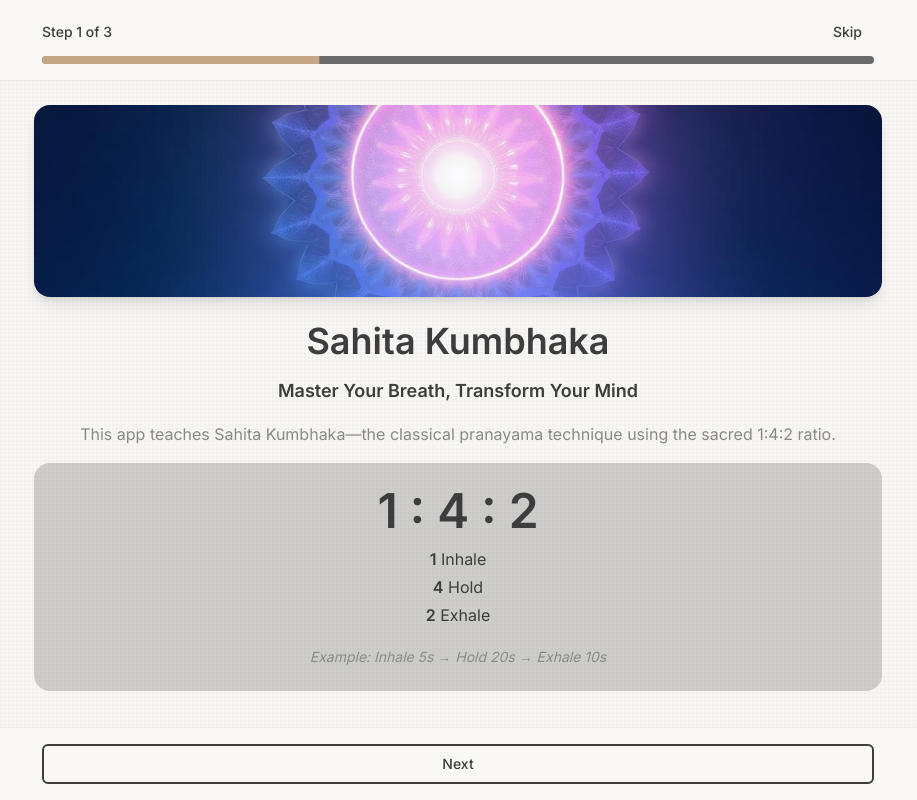
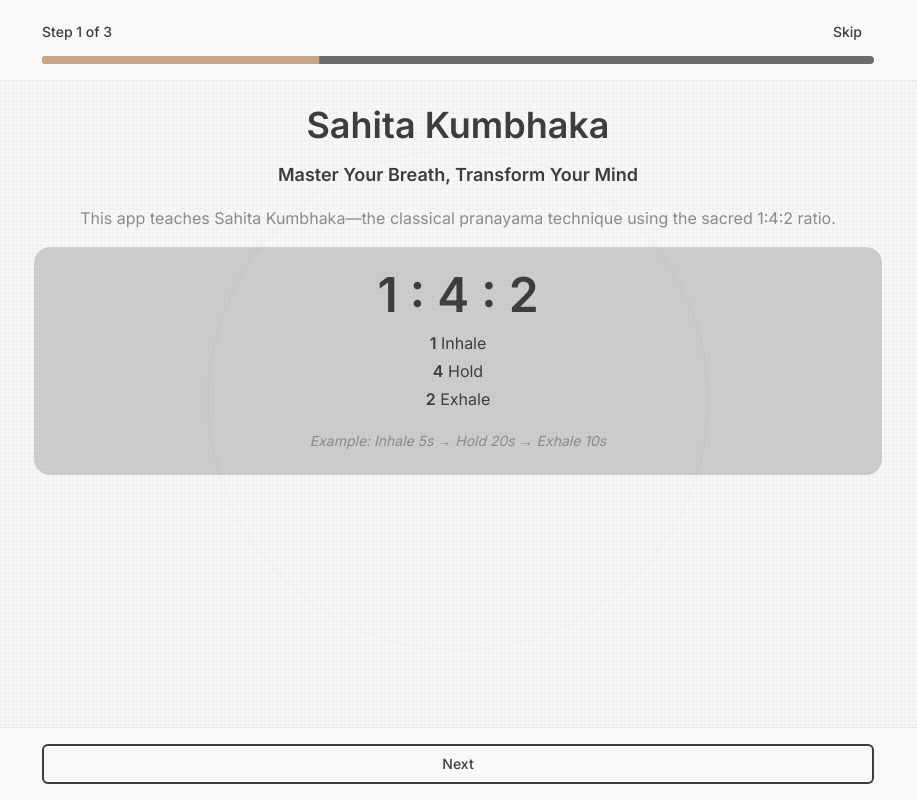
Before and after one commit to naveen-negi/mindful-flow-ios, a React (Vite) app: page /onboarding in a window 1280 px wide. Shown: the whole page, without its empty margins (182-1099 px from the left). Built offline with nearby package versions, Linux system fonts and the light colour scheme; the HTML template or start-up script is replaced by a standard one.

Commit message:
Remove images and add zen background

```diff
--- a/src/pages/Onboarding.tsx
+++ b/src/pages/Onboarding.tsx
@@ -1,15 +1,8 @@
 import { useState } from "react";
 import { useNavigate } from "react-router-dom";
 import { Button } from "@/components/ui/button";
-import { Card, CardContent, CardDescription, CardHeader, CardTitle } from "@/components/ui/card";
+import { Card, CardContent, CardHeader, CardTitle } from "@/components/ui/card";
 import { Progress } from "@/components/ui/progress";
-import welcomeImage from "@/assets/onboarding-welcome.jpg";
-import ratioImage from "@/assets/onboarding-ratio.jpg";
-import traditionImage from "@/assets/onboarding-tradition.jpg";
-import scienceImage from "@/assets/onboarding-science.jpg";
-import practiceImage from "@/assets/onboarding-practice.jpg";
-import progressionImage from "@/assets/onboarding-progression.jpg";
-import readyImage from "@/assets/onboarding-ready.jpg";
 
 const Onboarding = () => {
   const navigate = useNavigate();
@@ -35,7 +28,6 @@ const Onboarding = () => {
   const steps = [
     // Step 0: Welcome + What is 1:4:2
     <div key="welcome" className="space-y-6 animate-in fade-in-50 duration-500 px-2">
-      <img src={welcomeImage} alt="Sahita Kumbhaka Pranayama" className="w-full h-48 object-cover rounded-2xl shadow-lg" />
       <div className="text-center space-y-4">
         <h1 className="text-3xl sm:text-4xl font-bold">Sahita Kumbhaka</h1>
         <p className="text-base sm:text-lg font-semibold">
@@ -61,7 +53,6 @@ const Onboarding = () => {
 
     // Step 1: How to Practice
     <div key="practice" className="space-y-6 animate-in fade-in-50 duration-500 px-2">
-      <img src={practiceImage} alt="How to Practice" className="w-full h-48 object-cover rounded-2xl shadow-lg" />
       <div className="text-center space-y-3">
         <h1 className="text-3xl font-bold">How to Practice</h1>
         <p className="text-base text-muted-foreground">The three-part cycle</p>
@@ -99,7 +90,6 @@ const Onboarding = () => {
 
     // Step 2: Ready to Begin
     <div key="ready" className="space-y-6 animate-in fade-in-50 duration-500 px-2">
-      <img src={readyImage} alt="You're Ready" className="w-full h-48 object-cover rounded-2xl shadow-lg" />
       <div className="text-center space-y-4">
         <h1 className="text-4xl font-bold">You're Ready</h1>
         <p className="text-base text-muted-foreground">
@@ -127,7 +117,22 @@ const Onboarding = () => {
   ];
 
   return (
-    <div className="zen-texture h-screen flex flex-col bg-background overflow-hidden">
+    <div className="zen-texture h-screen flex flex-col bg-background overflow-hidden relative">
+      {/* Zen background decoration */}
+      <div className="absolute inset-0 flex items-center justify-center opacity-5 pointer-events-none">
+        <svg width="600" height="600" viewBox="0 0 600 600" className="w-full max-w-2xl">
+          <circle
+            cx="300"
+            cy="300"
+            r="250"
+            fill="none"
+            stroke="currentColor"
+            strokeWidth="3"
+            opacity="0.3"
+          />
+        </svg>
+      </div>
+
       {/* Fixed header with progress */}
       <div className="flex-shrink-0 border-b bg-background px-4 py-3 sm:py-4">
         <div className="container max-w-4xl mx-auto">
```
